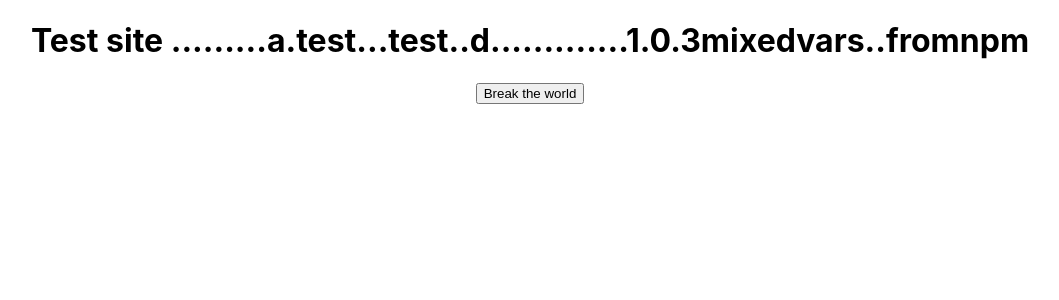
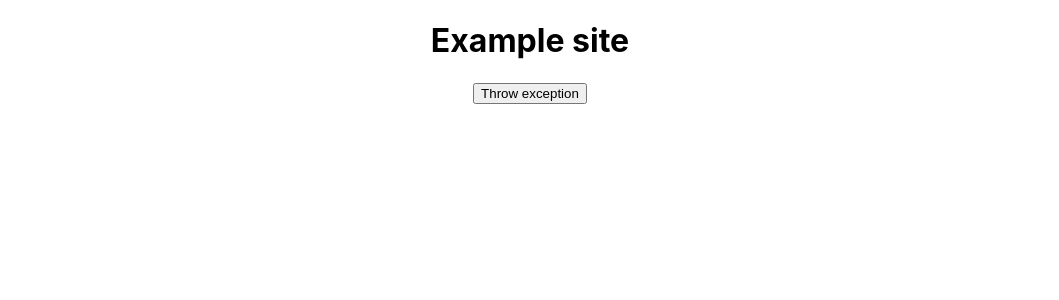
Before and after one commit to DavidWells/netlify-sentry-plugin, a React (Create React App) app in the folder test-site/: page / in a window 1280 px wide. Shown: the top 300 px of the page, without its empty margins (110-1169 px from the left). Built offline with nearby package versions, Linux system fonts and the light colour scheme.

Commit message:
Test commit

```diff
--- a/test-site/src/App.js
+++ b/test-site/src/App.js
@@ -3,15 +3,14 @@ import './App.css'
 const { promisify, inspect } = require('util')
 
 function throwException() {
-  console.log(inspect(process.env, { showHidden: false, depth: null }))
   throw new Error('Exception on purpose')
 }
 
 export default function App() {
   return (
     <div className="App">
-      <h1>Test site .........a.test...test..d.............1.0.3mixedvars..fromnpm</h1>
-      <button onClick={throwException}>Break the world</button>
+      <h1>Example site</h1>
+      <button onClick={throwException}>Throw exception</button>
     </div>
   )
 }
```
